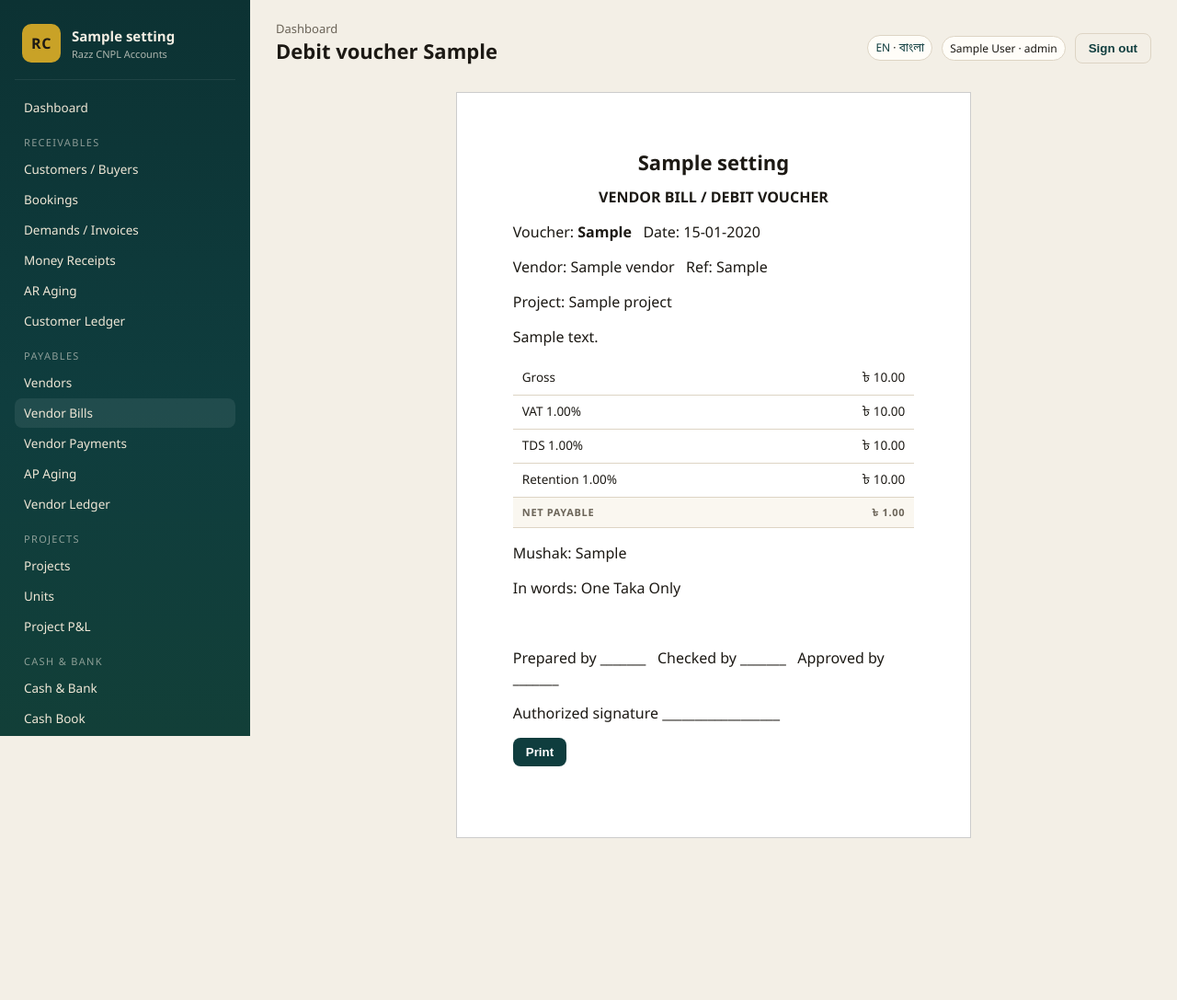
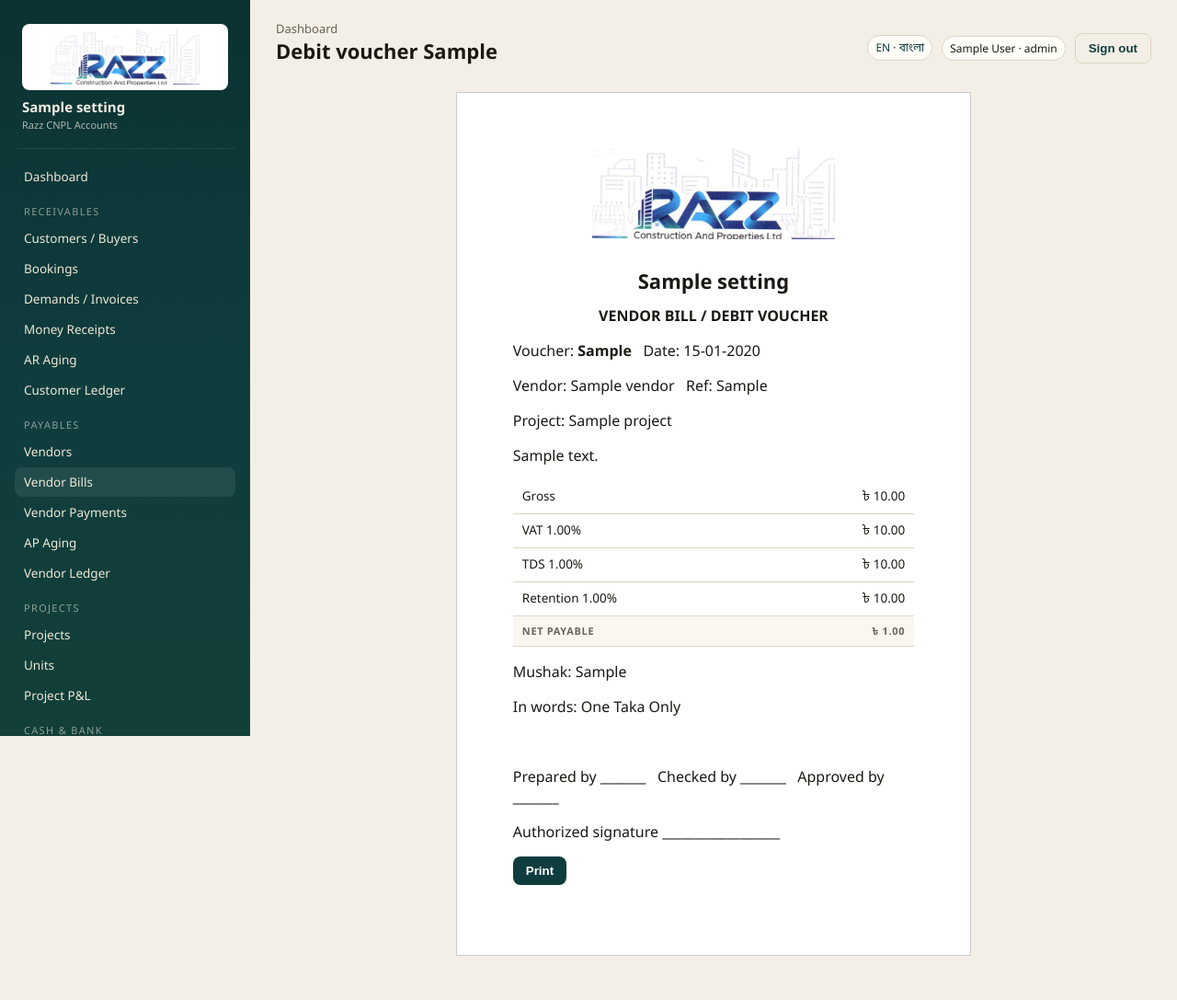
Before and after one commit to apchowdhury25/razz-cpl, a FastAPI app: page /bills/1/voucher in a window 1280 px wide. Shown: the whole page at 92% size. Before the commit the page ends 911 px from the top, so only its background shows below. Run offline with FastAPI, Linux system fonts and the light colour scheme; the visitor is signed in with stand-in values (Sample User, id 1); tables that the repository leaves empty hold one stand-in row (values such as "Sample post").

Commit message:
Add RAZZ Construction logo to login, sidebar, and vouchers

```diff
--- a/app/static/css/app.css
+++ b/app/static/css/app.css
@@ -23,10 +23,11 @@ a:hover { text-decoration: underline; }
   background: linear-gradient(180deg, #0c3233 0%, #0f3d3e 55%, #123f38 100%);
   color: #f4efe4; padding: 22px 16px 32px; position: sticky; top: 0; height: 100vh; overflow: auto;
 }
-.brand { display: flex; gap: 12px; align-items: center; padding: 4px 8px 18px; border-bottom: 1px solid rgba(255,255,255,.08); margin-bottom: 14px; }
-.mark {
-  width: 42px; height: 42px; border-radius: 10px; background: #c9a227; color: #1c1914;
-  display: grid; place-items: center; font-weight: 800; letter-spacing: .04em;
+.brand { display: flex; flex-direction: column; gap: 8px; padding: 4px 8px 18px; border-bottom: 1px solid rgba(255,255,255,.08); margin-bottom: 14px; }
+.brand-link { display: block; text-decoration: none; }
+.brand-logo {
+  display: block; width: 100%; height: auto; max-height: 72px; object-fit: contain;
+  background: #fff; border-radius: 8px; padding: 6px 8px;
 }
 .brand h1 { font-size: 15px; margin: 0; font-weight: 700; }
 .brand small { display: block; opacity: .7; font-size: 11px; margin-top: 2px; }
@@ -85,11 +86,13 @@ textarea { min-height: 80px; }
 .right { text-align: right; }
 .login-wrap { min-height: 100vh; display: grid; place-items: center; background: #0f3d3e; }
 .login-card { width: min(440px, 92vw); background: var(--card); padding: 28px; border-radius: 16px; }
+.login-logo { display: block; width: min(320px, 100%); height: auto; margin: 0 auto 16px; }
 .demo { font-size: 12px; background: #fff6df; padding: 10px; border-radius: 8px; margin-top: 12px; }
 .actions { display: flex; gap: 8px; flex-wrap: wrap; }
 .section { margin-top: 18px; }
 .print-only { display: none; }
 .voucher { width: 148mm; min-height: 210mm; margin: 0 auto; background: #fff; padding: 16mm; border: 1px solid #ccc; }
+.voucher-logo { display: block; width: 70mm; height: auto; margin: 0 auto 8mm; }
 @media print {
   .sidebar, .topbar, .toolbar, .no-print, .flash { display: none !important; }
   .layout { display: block; }
--- a/app/templates/base.html
+++ b/app/templates/base.html
@@ -4,13 +4,16 @@
   <meta charset="utf-8">
   <meta name="viewport" content="width=device-width, initial-scale=1">
   <title>{% block title %}{{ t('app_name') }}{% endblock %}</title>
+  <link rel="icon" type="image/png" href="/static/img/razz-cpl-logo.png">
   <link rel="stylesheet" href="/static/css/app.css">
 </head>
 <body>
 <div class="layout">
   <aside class="sidebar no-print">
     <div class="brand">
-      <div class="mark">RC</div>
+      <a href="/" class="brand-link">
+        <img class="brand-logo" src="/static/img/razz-cpl-logo.png" alt="RAZZ Construction And Properties Ltd">
+      </a>
       <div>
         <h1>{{ settings.name if settings else 'Razz CNPL' }}</h1>
         <small>{{ t('app_name') }}</small>
--- a/app/templates/login.html
+++ b/app/templates/login.html
@@ -3,11 +3,13 @@
 <head>
   <meta charset="utf-8">
   <title>{{ t('login') }} · {{ t('app_name') }}</title>
+  <link rel="icon" type="image/png" href="/static/img/razz-cpl-logo.png">
   <link rel="stylesheet" href="/static/css/app.css">
 </head>
 <body>
 <div class="login-wrap">
   <div class="login-card">
+    <img class="login-logo" src="/static/img/razz-cpl-logo.png" alt="RAZZ Construction And Properties Ltd">
     <h2>Razz CNPL Accounts</h2>
     <p class="muted">Internal AR / AP / project accounting — Dhaka</p>
     {% for item in flash_messages %}
--- a/app/templates/vouchers/bill.html
+++ b/app/templates/vouchers/bill.html
@@ -2,6 +2,7 @@
 {% block heading %}Debit voucher {{ item.bill_no }}{% endblock %}
 {% block content %}
 <div class="voucher">
+  <img class="voucher-logo" src="/static/img/razz-cpl-logo.png" alt="RAZZ Construction And Properties Ltd">
   <h2 style="text-align:center">{{ settings.name if settings else 'Razz CNPL' }}</h2>
   <h3 style="text-align:center">VENDOR BILL / DEBIT VOUCHER</h3>
   <p>Voucher: <strong>{{ item.bill_no }}</strong> &nbsp; Date: {{ item.bill_date|dmy }}</p>
--- a/app/templates/vouchers/payment.html
+++ b/app/templates/vouchers/payment.html
@@ -2,6 +2,7 @@
 {% block heading %}Payment voucher {{ item.payment_no }}{% endblock %}
 {% block content %}
 <div class="voucher">
+  <img class="voucher-logo" src="/static/img/razz-cpl-logo.png" alt="RAZZ Construction And Properties Ltd">
   <h2 style="text-align:center">{{ settings.name if settings else 'Razz CNPL' }}</h2>
   <h3 style="text-align:center">VENDOR PAYMENT VOUCHER</h3>
   <p>Payment: <strong>{{ item.payment_no }}</strong> &nbsp; Date: {{ item.payment_date|dmy }}</p>
--- a/app/templates/vouchers/receipt.html
+++ b/app/templates/vouchers/receipt.html
@@ -3,6 +3,7 @@
 {% block content %}
 <div class="voucher">
   <div class="print-only"></div>
+  <img class="voucher-logo" src="/static/img/razz-cpl-logo.png" alt="RAZZ Construction And Properties Ltd">
   <h2 style="text-align:center">{{ settings.name if settings else 'Razz CNPL' }}</h2>
   <p style="text-align:center" class="muted">{{ settings.address if settings else 'Dhaka, Bangladesh' }}</p>
   <h3 style="text-align:center">MONEY RECEIPT / মানি রিসিপ্ট</h3>
```
Also changed, not shown: tests/test_routes.py (+13 -0 lines), app/static/img/razz-cpl-logo.png (added).
